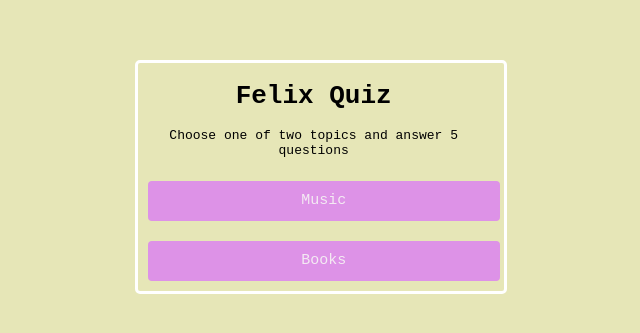
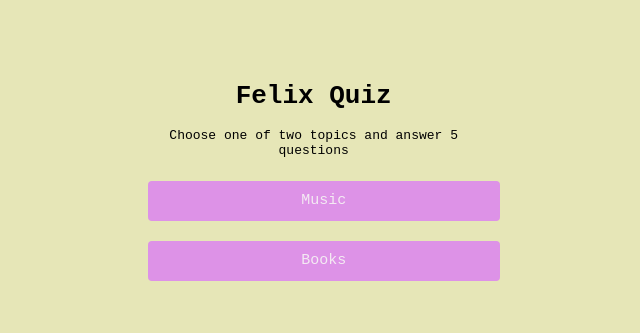
Before and after one commit to Felix0291/quiz-app, a plain HTML site: page index.html in a window 1280 px wide. Shown: the part 223-556 px from the top of the page, without its empty margins (319-959 px from the left). Drawn offline with Linux system fonts and the light colour scheme.

Commit message:
removed border for a cleaner look

```diff
--- a/style.css
+++ b/style.css
@@ -6,12 +6,6 @@ body {
     height: 100vh;
     margin: 0;
     background-color: rgb(230, 230, 183);
-}
-
-.main-container {
-    border-radius: 5px;
-    border-style: solid;
-    border-color: white
 }
 
 .container {
@@ -73,7 +67,7 @@ button:active {
 
 @media screen and (max-width: 600px) {
     body {
-        background-color:  #dd92e7;
+        background-color:  rgb(230, 230, 183);
     }
     h1, h2, h3 {
         display: flex;
@@ -94,7 +88,7 @@ button:active {
         flex: 1;
         padding: 10px 20px;
         margin: 2%;
-        background-color: rgb(230, 230, 183);
+        background-color: #dd92e7;;
         color: white;
         font-family: monospace;
         font-size: 15px;
```
